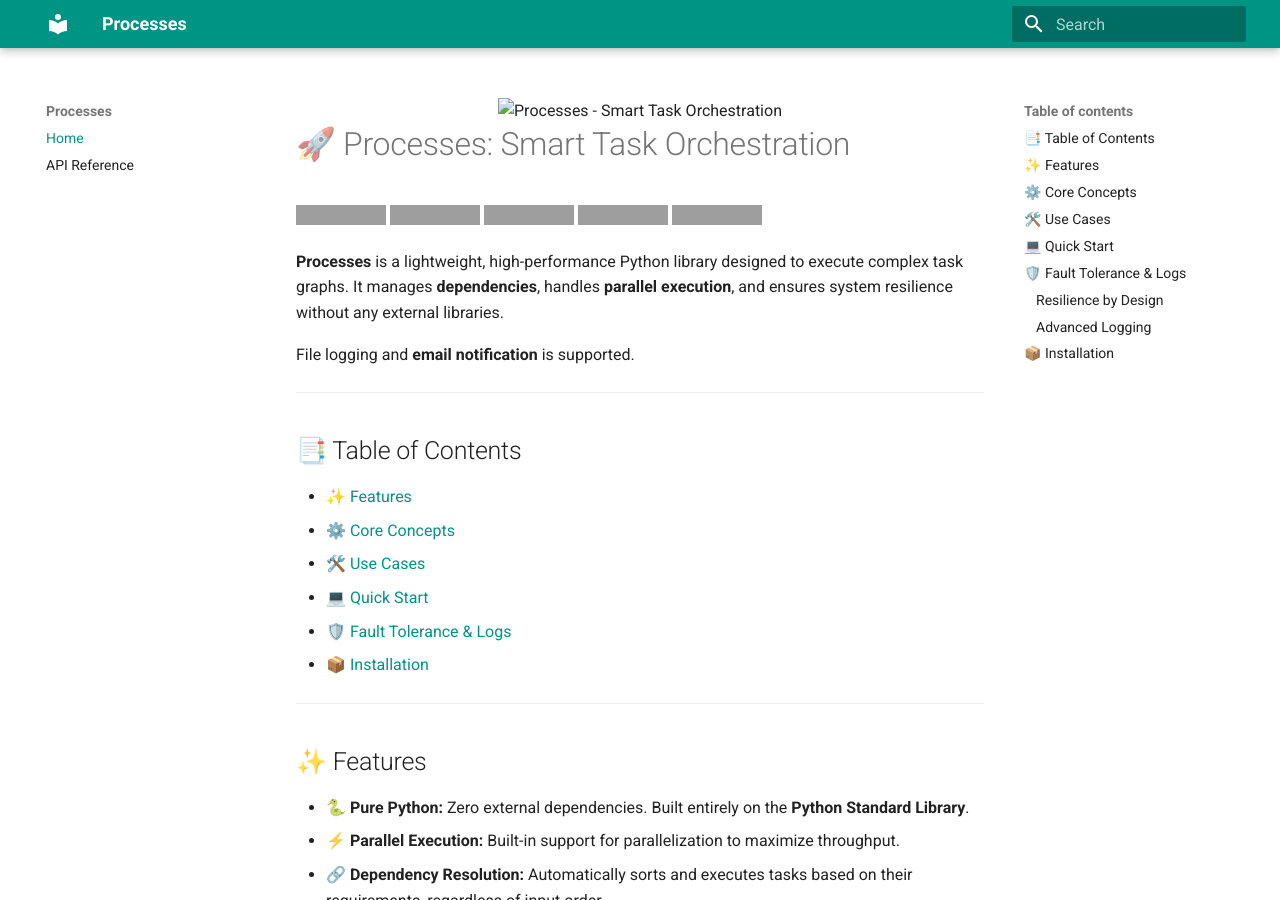
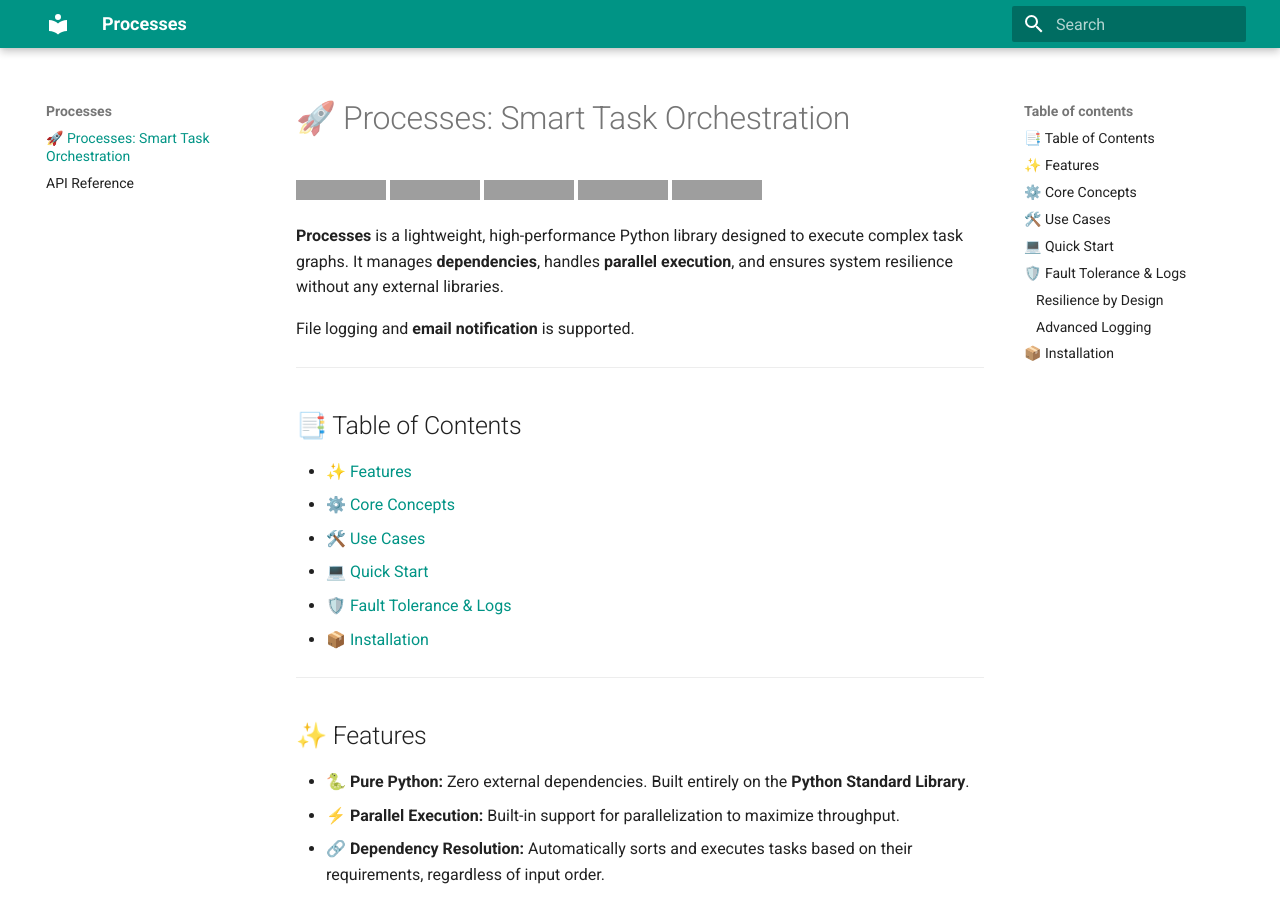
Before and after one commit to oliverm91/processes, an MkDocs documentation site: the page built from docs/index.md, in a window 1280 px wide and 900 px high. Built offline with MkDocs 1.6.1 and Material for MkDocs 9.7.7, drawn with Linux system fonts in a browser that asks for light colours; grey boxes are pictures that could not be loaded.

Commit message:
docs(small-change-in-github-page): no code changes

```diff
--- a/docs/index.md
+++ b/docs/index.md
@@ -1,7 +1,3 @@
-<div align="center">
-  <img src="assets/banner.svg" width="100%" alt="Processes - Smart Task Orchestration">
-</div>
-
 # 🚀 Processes: Smart Task Orchestration
 
 [![Python Version](https://img.shields.io/badge/python-3.10%2B-blue.svg)](https://www.python.org/)
```
